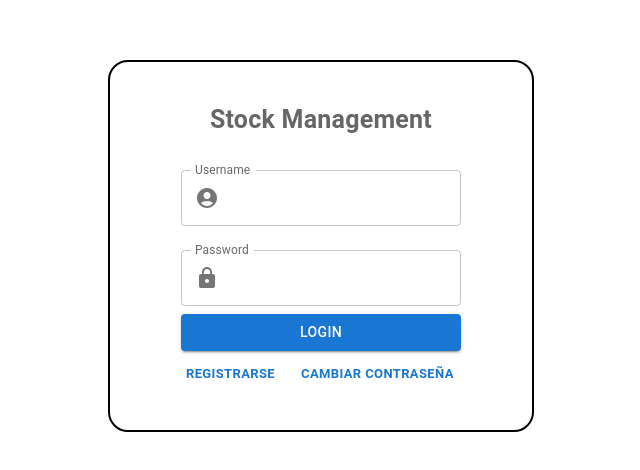
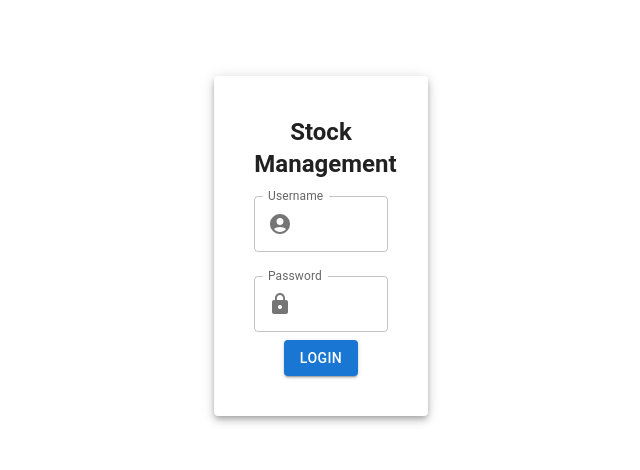
Before and after one commit to hnnzj/StockManage_FrontEnd, a React (Create React App) app: page / in a window 1280 px wide. Shown: the part 154-624 px from the top of the page, without its empty margins (319-959 px from the left). Built offline with nearby package versions, Linux system fonts and the light colour scheme.

Commit message:
Swal added

```diff
--- a/src/App.js
+++ b/src/App.js
@@ -2,7 +2,6 @@ import { BrowserRouter, Route, Routes } from "react-router-dom";
 import Login from "./pages/Login";
 import { ProtectedRoute } from "./components/protectedroutes/ProtectedRoute";
 import Drawer from "./components/drawer/Drawer";
-import Home from "./Home";
 
 function App() {
   const token = localStorage.getItem("token");
@@ -11,7 +10,6 @@ function App() {
     <div className="App">
       <BrowserRouter>
         <Routes>
-          <Route path="/login" element={<Home />} />
           <Route path="/" element={<Login />} />
           <Route element={<ProtectedRoute token={token} />}>
             <Route path="/app" element={<Drawer />} />
--- a/src/Home.js
+++ /dev/null
@@ -1,52 +0,0 @@
-import React from "react";
-import axios from "axios";
-import "./App.css";
-import { useNavigate } from "react-router-dom";
-function Home() {
-  const navigate = useNavigate();
-
-  const register = () => {
-    axios.post(`https://stockmanage-api.onrender.com/api/register`, {
-      username: "yowixd",
-      email: "yowi@yowi.com",
-      password: "241295",
-    });
-  };
-  const login = async () => {
-    const data = await axios.post(
-      `https://stockmanage-api.onrender.com/api/login`,
-      {
-        email: "yowi@yowi.com",
-        password: "241295",
-      }
-    );
-    localStorage.setItem("token", data.data.token);
-  };
-
-  const test = async () => {
-    try {
-      const config = {
-        headers: {
-          authorization: localStorage.getItem("token"),
-        },
-      };
-      const data = await axios.get(
-        `https://stockmanage-api.onrender.com/api/`,
-        config
-      );
-      navigate("/usuarios");
-      localStorage.setItem("user", data.data.user_info.username);
-    } catch (err) {
-      console.log(err.response.data.message);
-    }
-  };
-  return (
-    <div className="App">
-      <button onClick={() => register()}>Registrarse</button>
-      <button onClick={() => login()}>login</button>
-      <button onClick={() => test()}>test</button>
-    </div>
-  );
-}
-
-export default Home;
--- a/src/components/login/LoginForm.js
+++ b/src/components/login/LoginForm.js
@@ -6,6 +6,8 @@ import {
   Button,
   Grid,
   Input,
+  Box,
+  Paper,
 } from "@mui/material";
 
 import AccountCircleIcon from "@mui/icons-material/AccountCircle";
@@ -33,19 +35,14 @@ export const LoginForm = () => {
   };
 
   const submitLogin = () => {
-    console.log(user);
     dispatch(startLoggin(user));
     return navigate("/app");
   };
 
   return (
-    <>
-      <FormControl>
-        <Grid marginBottom={2}>
-          <FormLabel sx={{ fontSize: "25px", fontWeight: "bold" }}>
-            Stock Management
-          </FormLabel>
-        </Grid>
+    <FormControl
+      sx={{ display: "flex", justifyContent: "center", alignItems: "center" }}
+    >
       <TextField
         margin="normal"
         name="username"
@@ -79,19 +76,6 @@ export const LoginForm = () => {
       <Button onClick={submitLogin} variant="contained">
         Login
       </Button>
-        <Grid marginTop={1} display={"flex"} gap={2}>
-          <Grid item xs={0}>
-            <Button variant="text" size="small" sx={{ fontWeight: "bold" }}>
-              Registrarse
-            </Button>
-          </Grid>
-          <Grid item xs={0}>
-            <Button variant="text" size="small" sx={{ fontWeight: "bold" }}>
-              Cambiar contraseña
-            </Button>
-          </Grid>
-        </Grid>
     </FormControl>
-    </>
   );
 };
--- a/src/components/modal/ClientesModal.js
+++ b/src/components/modal/ClientesModal.js
@@ -3,12 +3,7 @@ import Box from "@mui/material/Box";
 import Button from "@mui/material/Button";
 import Modal from "@mui/material/Modal";
 import { useDispatch, useSelector } from "react-redux";
-import {
-  allPedidos,
-  crearOrder,
-  getAllClients,
-  getProducts,
-} from "../../redux/thunk";
+import { getAllClients, getProducts } from "../../redux/thunk";
 import { FormControl, FormGroup, FormLabel, TextField } from "@mui/material";
 
 const style = {
@@ -39,8 +34,6 @@ export default function ClientesModal({
   };
   const handleClose = () => {
     setOpen(false);
-    setCliente("");
-    setProductos([]);
   };
 
   const dispatch = useDispatch();
@@ -51,9 +44,6 @@ export default function ClientesModal({
     clients?.clients?.length <= 0 && dispatch(getAllClients());
     products.products.length <= 0 && dispatch(getProducts());
   }, []);
-  const [productos, setProductos] = React.useState([]);
-
-  const [cliente, setCliente] = React.useState("");
 
   return (
     <>
--- a/src/components/modal/ProductosModal.js
+++ b/src/components/modal/ProductosModal.js
@@ -28,7 +28,7 @@ const style = {
   alignItems: "center",
 };
 
-export default function ProductosModal(onClientChange, formSubmit, newClient) {
+export default function ProductosModal() {
   const [open, setOpen] = React.useState(false);
   const handleOpen = () => {
     setOpen(true);
--- a/src/pages/Login.js
+++ b/src/pages/Login.js
@@ -1,22 +1,30 @@
 import React from "react";
 import { LoginForm } from "../components/login/LoginForm";
-import { Box, Container, Grid } from "@mui/material";
+import { Box, Container, Grid, Paper, Typography } from "@mui/material";
 
 function Login() {
   return (
     <>
       <Grid
-        spacing={0}
         container
         justifyContent={"center"}
         alignItems={"center"}
-        justify={"center"}
         style={{ minHeight: "100vh" }}
       >
-        <Grid item xs={9} md={4} sm={6}>
-          <Box border={2} padding={5} borderRadius={5}>
+        <Grid item xs={9} md={2} sm={12}>
+          <Paper
+            elevation={5}
+            sx={{
+              padding: "40px",
+              textAlign: "center",
+            }}
+            square={false}
+          >
+            <Typography sx={{ fontWeight: "bold" }} variant="h5">
+              Stock Management
+            </Typography>
             <LoginForm />
-          </Box>
+          </Paper>
         </Grid>
       </Grid>
     </>
--- a/src/redux/thunk/index.js
+++ b/src/redux/thunk/index.js
@@ -68,11 +68,17 @@ export const getAllClients = () => {
 
 export const createNewClient = (data) => {
   return async (dispatch, getState) => {
-    const client = await axios.post(
+    const res = await axios.post(
       `https://stockmanage-api.onrender.com/api/crearClient`,
       data
     );
-    dispatch(createClient(client));
+
+    if (res.data.ok === true) {
+      Swal.fire({ icon: "warning", text: res.data.msg });
+    } else {
+      dispatch(createClient(res.data));
+      Swal.fire({ icon: "success", text: res.data.msg });
+    }
   };
 };
 
```
Lines whose indentation alone changed are shown as unchanged.
